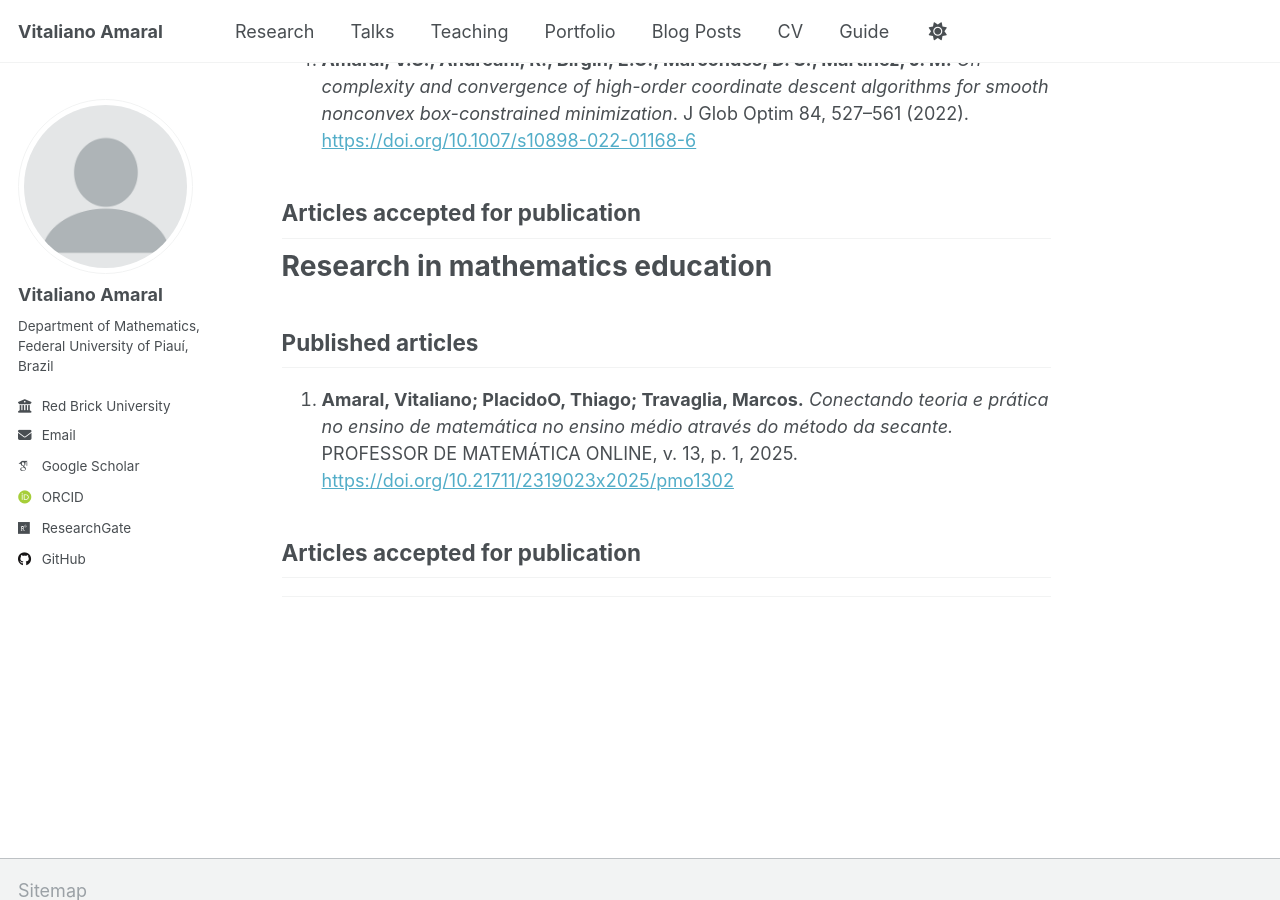
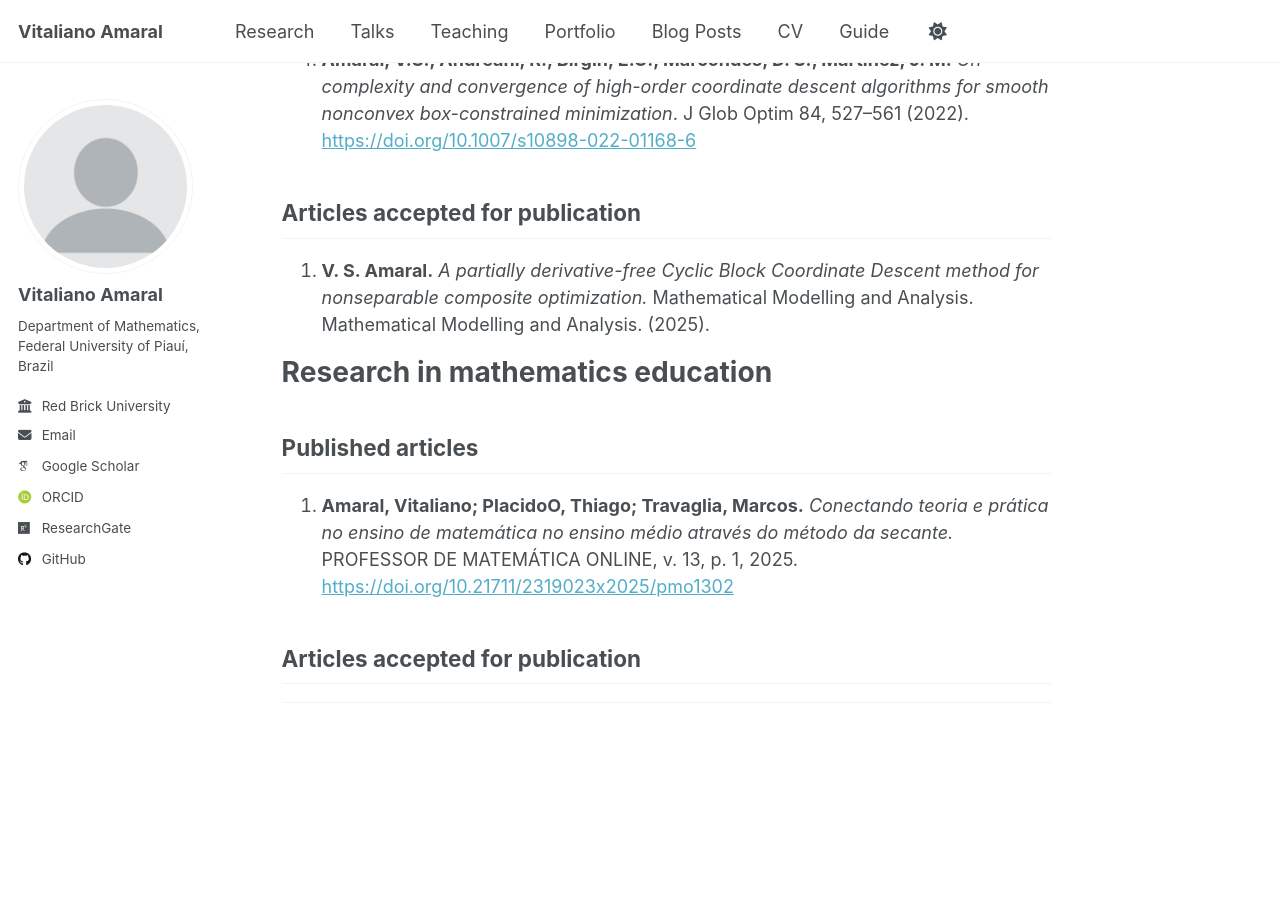
Before and after one commit to vitalianoamaral/vitalianoamaral.github.io, a Jekyll site: the page built from _pages/research.md, in a window 1280 px wide and 900 px high, scrolled down 625 px. Built offline with Jekyll 4.4.1, drawn with Linux system fonts in a browser that asks for light colours; some web fonts are replaced.

Commit message:
Update research.md

```diff
--- a/_pages/research.md
+++ b/_pages/research.md
@@ -23,6 +23,8 @@ author_profile: true
 
 ## Articles accepted for publication
 
+1. **V. S. Amaral.** *A partially derivative-free Cyclic Block Coordinate Descent method for nonseparable composite optimization.* Mathematical Modelling and Analysis. Mathematical Modelling and Analysis. (2025).
+
 
 # Research in mathematics education
 ## Published articles
```
